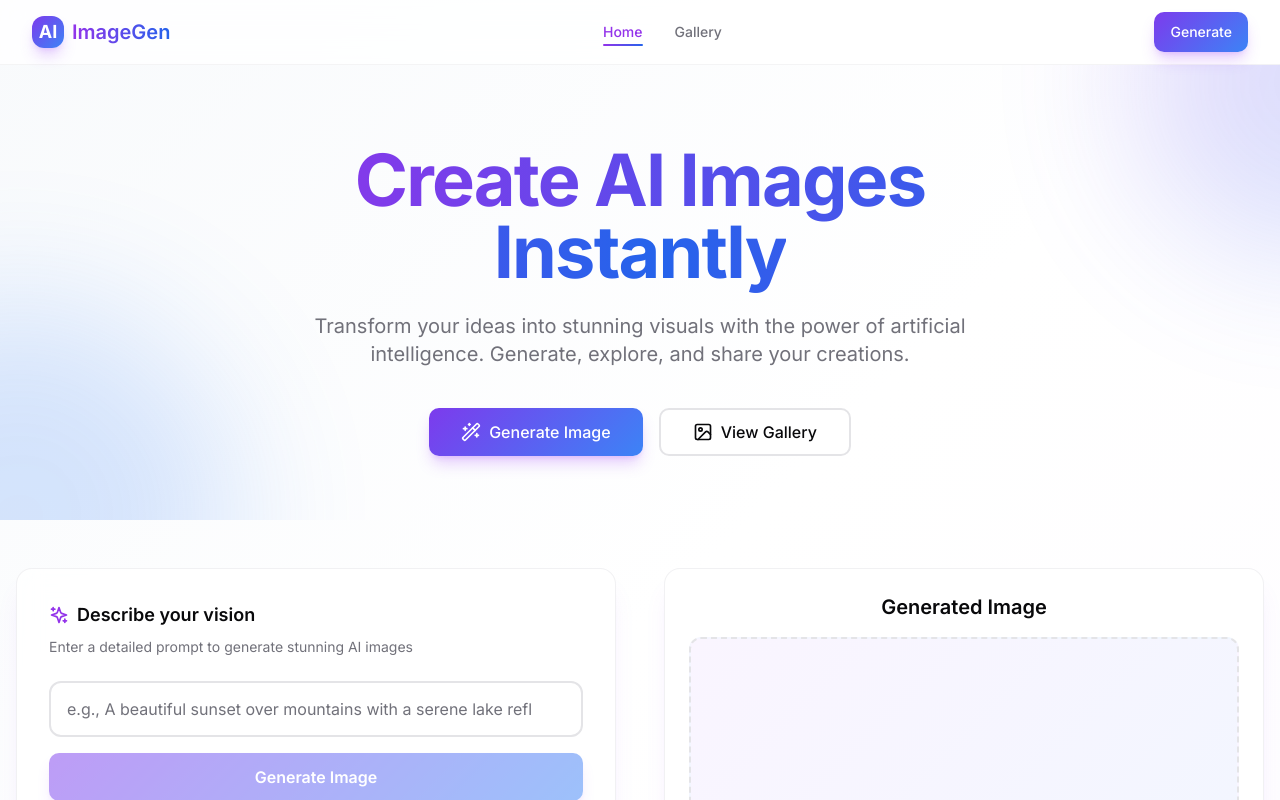
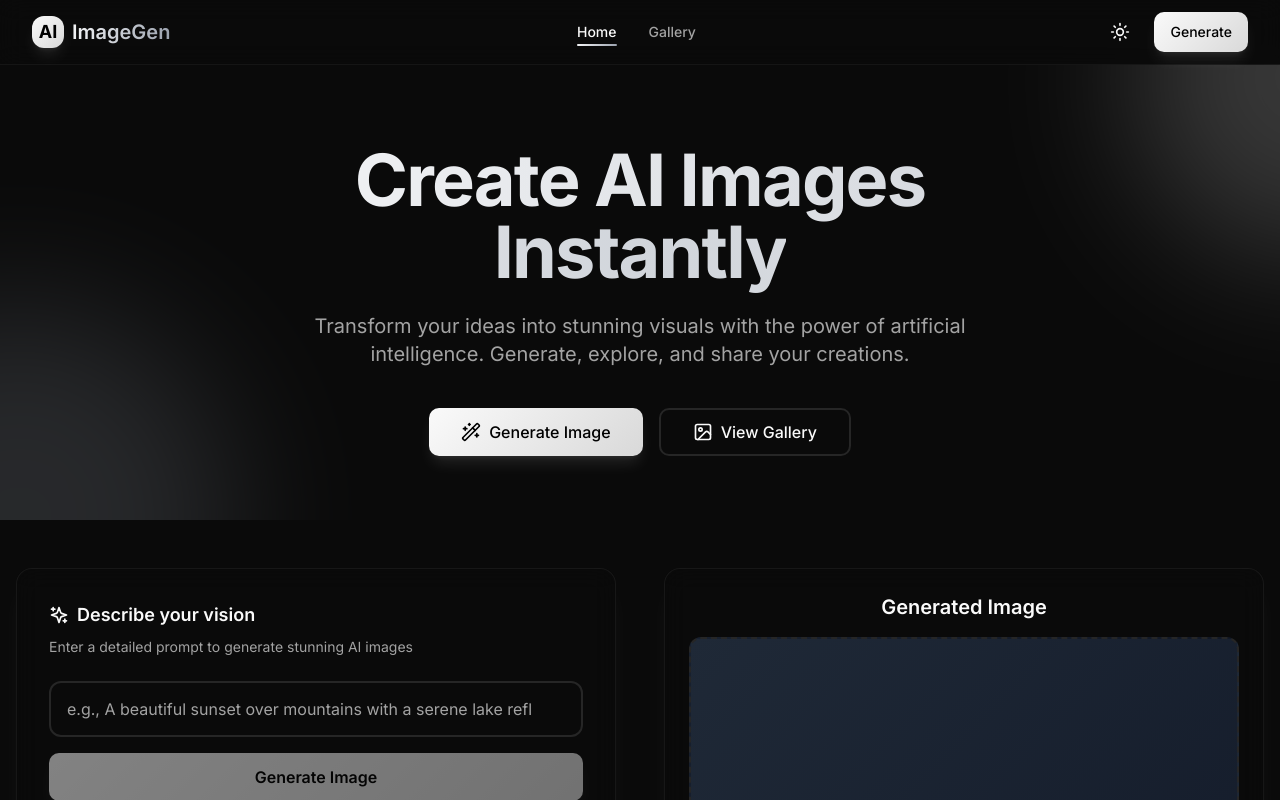
Before and after one commit to RoastedTomatos/next-img-generator, a Next.js app: page / in a window 1280 px wide. Shown: the top 800 px of the page. Built offline with nearby package versions, Linux system fonts and the light colour scheme.

Commit message:
feat: adjusted app with theme switch, changed color palette to more minimalistic

```diff
--- a/app/gallery/page.tsx
+++ b/app/gallery/page.tsx
@@ -13,7 +13,7 @@ export default function GalleryPage() {
           transition={{ duration: 0.5 }}
           className="mb-8"
         >
-          <h1 className="text-4xl md:text-5xl font-bold mb-3 bg-gradient-to-r from-purple-600 to-blue-600 bg-clip-text text-transparent">
+          <h1 className="text-4xl md:text-5xl font-bold mb-3 bg-gradient-to-r from-gray-900 to-gray-600 dark:from-gray-100 dark:to-gray-400 bg-clip-text text-transparent">
             Gallery
           </h1>
           <p className="text-lg text-muted-foreground">
--- a/app/globals.css
+++ b/app/globals.css
@@ -5,47 +5,47 @@
 @layer base {
   :root {
     --background: 0 0% 100%;
-    --foreground: 240 10% 3.9%;
+    --foreground: 0 0% 3.9%;
     --card: 0 0% 100%;
-    --card-foreground: 240 10% 3.9%;
+    --card-foreground: 0 0% 3.9%;
     --popover: 0 0% 100%;
-    --popover-foreground: 240 10% 3.9%;
-    --primary: 262 83% 58%;
-    --primary-foreground: 0 0% 100%;
-    --secondary: 240 4.8% 95.9%;
-    --secondary-foreground: 240 5.9% 10%;
-    --muted: 240 4.8% 95.9%;
-    --muted-foreground: 240 3.8% 46.1%;
-    --accent: 240 4.8% 95.9%;
-    --accent-foreground: 240 5.9% 10%;
+    --popover-foreground: 0 0% 3.9%;
+    --primary: 0 0% 9%;
+    --primary-foreground: 0 0% 98%;
+    --secondary: 0 0% 96.1%;
+    --secondary-foreground: 0 0% 9%;
+    --muted: 0 0% 96.1%;
+    --muted-foreground: 0 0% 45.1%;
+    --accent: 0 0% 96.1%;
+    --accent-foreground: 0 0% 9%;
     --destructive: 0 84.2% 60.2%;
     --destructive-foreground: 0 0% 98%;
-    --border: 240 5.9% 90%;
-    --input: 240 5.9% 90%;
-    --ring: 262 83% 58%;
+    --border: 0 0% 89.8%;
+    --input: 0 0% 89.8%;
+    --ring: 0 0% 3.9%;
     --radius: 0.75rem;
   }
 
   .dark {
-    --background: 240 10% 3.9%;
+    --background: 0 0% 3.9%;
     --foreground: 0 0% 98%;
-    --card: 240 10% 3.9%;
+    --card: 0 0% 7%;
     --card-foreground: 0 0% 98%;
-    --popover: 240 10% 3.9%;
+    --popover: 0 0% 3.9%;
     --popover-foreground: 0 0% 98%;
-    --primary: 262 83% 58%;
-    --primary-foreground: 0 0% 100%;
-    --secondary: 240 3.7% 15.9%;
+    --primary: 0 0% 98%;
+    --primary-foreground: 0 0% 9%;
+    --secondary: 0 0% 14.9%;
     --secondary-foreground: 0 0% 98%;
-    --muted: 240 3.7% 15.9%;
-    --muted-foreground: 240 5% 64.9%;
-    --accent: 240 3.7% 15.9%;
+    --muted: 0 0% 14.9%;
+    --muted-foreground: 0 0% 63.9%;
+    --accent: 0 0% 14.9%;
     --accent-foreground: 0 0% 98%;
     --destructive: 0 62.8% 30.6%;
     --destructive-foreground: 0 0% 98%;
-    --border: 240 3.7% 15.9%;
-    --input: 240 3.7% 15.9%;
-    --ring: 262 83% 58%;
+    --border: 0 0% 14.9%;
+    --input: 0 0% 14.9%;
+    --ring: 0 0% 83.1%;
   }
 }
 
@@ -63,11 +63,19 @@
 
 @layer utilities {
   .gradient-primary {
-    background: linear-gradient(135deg, hsl(262 83% 58%) 0%, hsl(217 91% 60%) 100%);
+    background: linear-gradient(135deg, hsl(0 0% 20%) 0%, hsl(0 0% 9%) 100%);
+  }
+
+  .dark .gradient-primary {
+    background: linear-gradient(135deg, hsl(0 0% 98%) 0%, hsl(0 0% 85%) 100%);
   }
 
   .gradient-soft {
-    background: linear-gradient(135deg, hsl(262 83% 58% / 0.1) 0%, hsl(217 91% 60% / 0.1) 100%);
+    background: linear-gradient(135deg, hsl(0 0% 20% / 0.1) 0%, hsl(0 0% 9% / 0.1) 100%);
+  }
+
+  .dark .gradient-soft {
+    background: linear-gradient(135deg, hsl(0 0% 98% / 0.1) 0%, hsl(0 0% 85% / 0.1) 100%);
   }
 
   .blur-backdrop {
--- a/app/layout.tsx
+++ b/app/layout.tsx
@@ -2,6 +2,7 @@ import type { Metadata } from "next"
 import { Inter } from "next/font/google"
 import "./globals.css"
 import { Navigation } from "@/components/navigation"
+import { ThemeProvider } from "@/components/theme-provider"
 
 const inter = Inter({ subsets: ["latin"] })
 
@@ -16,10 +17,12 @@ export default function RootLayout({
   children: React.ReactNode
 }) {
   return (
-    <html lang="en">
-      <body className={`${inter.className} bg-gradient-to-br from-slate-50 via-white to-purple-50/30 min-h-screen`}>
-        <Navigation />
-        {children}
+    <html lang="en" suppressHydrationWarning className="dark">
+      <body className={`${inter.className} min-h-screen bg-background text-foreground transition-colors`}>
+        <ThemeProvider>
+          <Navigation />
+          {children}
+        </ThemeProvider>
       </body>
     </html>
   )
--- a/app/page.tsx
+++ b/app/page.tsx
@@ -34,7 +34,7 @@ export default function Home() {
             }}
           />
           <motion.div
-            className="absolute top-60 -left-40 w-96 h-96 rounded-full bg-blue-500 opacity-20 blur-3xl"
+            className="absolute top-60 -left-40 w-96 h-96 rounded-full bg-gray-500 dark:bg-gray-400 opacity-20 blur-3xl"
             animate={{
               scale: [1, 1.3, 1],
               x: [0, -30, 0],
@@ -61,7 +61,7 @@ export default function Home() {
               transition={{ duration: 0.6, delay: 0.1 }}
               className="text-5xl md:text-6xl lg:text-7xl font-bold tracking-tight"
             >
-              <span className="bg-gradient-to-r from-purple-600 via-blue-600 to-purple-600 bg-clip-text text-transparent bg-[length:200%_auto] animate-[shimmer_3s_ease-in-out_infinite]">
+              <span className="bg-gradient-to-r from-gray-900 via-gray-700 to-gray-900 dark:from-gray-100 dark:via-gray-300 dark:to-gray-100 bg-clip-text text-transparent bg-[length:200%_auto] animate-[shimmer_3s_ease-in-out_infinite]">
                 Create AI Images Instantly
               </span>
             </motion.h1>
@@ -85,7 +85,7 @@ export default function Home() {
               <Button
                 asChild
                 size="lg"
-                className="gradient-primary hover:opacity-90 text-white shadow-lg shadow-purple-500/30 text-base px-8 h-12"
+                className="gradient-primary hover:opacity-90 text-white dark:text-black shadow-lg shadow-black/20 dark:shadow-white/10 text-base px-8 h-12"
               >
                 <Link href="#generate" className="flex items-center gap-2">
                   <Wand2 className="h-5 w-5" />
@@ -120,7 +120,7 @@ export default function Home() {
             transition={{ duration: 0.5, delay: 0.4 }}
             className="flex-1 w-full lg:sticky lg:top-20"
           >
-            <div className="rounded-2xl border border-border/50 bg-white/80 blur-backdrop shadow-xl shadow-purple-500/10 p-6">
+            <div className="rounded-2xl border border-border/50 bg-background/80 blur-backdrop shadow-xl shadow-black/5 dark:shadow-white/5 p-6">
               <h2 className="text-xl font-semibold mb-4 text-center">Generated Image</h2>
               <AnimatePresence mode="wait">
                 {generatedImage ? (
@@ -130,7 +130,7 @@ export default function Home() {
                     animate={{ opacity: 1, scale: 1 }}
                     exit={{ opacity: 0, scale: 0.95 }}
                     transition={{ duration: 0.3 }}
-                    className="relative aspect-square rounded-xl overflow-hidden bg-gradient-to-br from-purple-100 to-blue-100 border-2 border-border/50"
+                    className="relative aspect-square rounded-xl overflow-hidden bg-gradient-to-br from-gray-100 to-gray-200 dark:from-gray-800 dark:to-gray-700 border-2 border-border/50"
                   >
                     <Image
                       src={generatedImage.image_url}
@@ -151,10 +151,10 @@ export default function Home() {
                     initial={{ opacity: 0 }}
                     animate={{ opacity: 1 }}
                     exit={{ opacity: 0 }}
-                    className="flex flex-col items-center justify-center aspect-square rounded-xl bg-gradient-to-br from-purple-50 to-blue-50 border-2 border-dashed border-border"
+                    className="flex flex-col items-center justify-center aspect-square rounded-xl bg-gradient-to-br from-gray-50 to-gray-100 dark:from-gray-800 dark:to-gray-900 border-2 border-dashed border-border"
                   >
                     <div className="w-16 h-16 rounded-full gradient-soft flex items-center justify-center mb-4">
-                      <ImageIcon className="h-8 w-8 text-purple-600" />
+                      <ImageIcon className="h-8 w-8 text-gray-600 dark:text-gray-400" />
                     </div>
                     <p className="text-sm text-muted-foreground text-center px-4">
                       Your generated image will appear here
--- a/components/ImageCard.tsx
+++ b/components/ImageCard.tsx
@@ -90,7 +90,7 @@ const ImageCard = forwardRef<HTMLDivElement, Props>(function ImageCard(
       initial={{ opacity: 0, scale: 0.95 }}
       animate={{ opacity: 1, scale: 1 }}
       transition={{ duration: 0.3 }}
-      className="group relative overflow-hidden rounded-2xl border border-border/50 bg-white shadow-lg shadow-purple-500/5 hover:shadow-xl hover:shadow-purple-500/10 transition-all duration-300"
+      className="group relative overflow-hidden rounded-2xl border border-border/50 bg-card shadow-lg shadow-black/5 dark:shadow-white/5 hover:shadow-xl hover:shadow-black/10 dark:hover:shadow-white/10 transition-all duration-300"
     >
       <div
         role="button"
@@ -164,7 +164,7 @@ const ImageCard = forwardRef<HTMLDivElement, Props>(function ImageCard(
         <div className="flex max-h-[90vh] min-h-[40vh] items-center justify-center p-4">
           <div className="relative max-h-[90vh] w-full max-w-7xl">
             <div className="relative mx-auto h-full w-full">
-              <div className="relative mx-auto flex max-h-[90vh] max-w-full items-center justify-center rounded-lg overflow-hidden bg-gradient-to-br from-purple-50 to-blue-50">
+              <div className="relative mx-auto flex max-h-[90vh] max-w-full items-center justify-center rounded-lg overflow-hidden bg-gradient-to-br from-gray-50 to-gray-100 dark:from-gray-800 dark:to-gray-900">
                 {isExternalUrl(imageUrl) ? (
                   <Image
                     src={imageUrl}
--- a/components/Modal.tsx
+++ b/components/Modal.tsx
@@ -92,13 +92,13 @@ export default function Modal({ open, onClose, children, ariaLabel, ariaLabelled
             animate={{ opacity: 1, scale: 1, y: 0 }}
             exit={{ opacity: 0, scale: 0.95, y: 20 }}
             transition={{ duration: 0.2, ease: "easeOut" }}
-            className="relative z-40 w-full max-w-7xl max-h-[90vh] rounded-2xl bg-white/95 backdrop-blur-xl shadow-2xl shadow-purple-500/20 outline-none overflow-hidden"
+            className="relative z-40 w-full max-w-7xl max-h-[90vh] rounded-2xl bg-background/95 backdrop-blur-xl shadow-2xl shadow-black/20 dark:shadow-white/10 outline-none overflow-hidden"
           >
             <button
               type="button"
               onClick={onClose}
               aria-label="Close"
-              className="absolute z-50 right-4 top-4 inline-flex h-10 w-10 items-center justify-center rounded-full bg-white/90 hover:bg-white text-foreground shadow-lg transition-all hover:scale-110 focus:outline-none focus:ring-2 focus:ring-purple-500/50"
+              className="absolute z-50 right-4 top-4 inline-flex h-10 w-10 items-center justify-center rounded-full bg-background/90 hover:bg-background text-foreground shadow-lg transition-all hover:scale-110 focus:outline-none focus:ring-2 focus:ring-ring/50"
             >
               <X className="h-5 w-5" />
             </button>
--- a/components/image-generator.tsx
+++ b/components/image-generator.tsx
@@ -63,10 +63,10 @@ export function ImageGenerator({ onImageGenerated }: ImageGeneratorProps) {
       transition={{ duration: 0.5, delay: 0.2 }}
       className="w-full max-w-2xl mx-auto"
     >
-      <div className="relative rounded-2xl border border-border/50 bg-white/80 blur-backdrop shadow-xl shadow-purple-500/10 p-8 space-y-6">
+      <div className="relative rounded-2xl border border-border/50 bg-background/80 blur-backdrop shadow-xl shadow-black/5 dark:shadow-white/5 p-8 space-y-6">
         <div className="space-y-2">
           <div className="flex items-center gap-2">
-            <Sparkles className="h-5 w-5 text-purple-600" />
+            <Sparkles className="h-5 w-5 text-foreground" />
             <h3 className="text-lg font-semibold text-foreground">Describe your vision</h3>
           </div>
           <p className="text-sm text-muted-foreground">
@@ -84,7 +84,7 @@ export function ImageGenerator({ onImageGenerated }: ImageGeneratorProps) {
                 if (e.key === 'Enter' && !loading) handleGenerate()
               }}
               disabled={loading}
-              className="h-14 text-base pr-12 border-2 focus-visible:ring-2 focus-visible:ring-purple-500/50 focus-visible:border-purple-500/50"
+              className="h-14 text-base pr-12 border-2 focus-visible:ring-2 focus-visible:ring-ring/50 focus-visible:border-ring/50"
             />
           </div>
 
@@ -114,7 +114,7 @@ export function ImageGenerator({ onImageGenerated }: ImageGeneratorProps) {
           <Button
             onClick={handleGenerate}
             disabled={loading || !prompt.trim()}
-            className="w-full h-12 gradient-primary hover:opacity-90 text-white shadow-lg shadow-purple-500/30 disabled:opacity-50 disabled:cursor-not-allowed text-base font-semibold"
+            className="w-full h-12 gradient-primary hover:opacity-90 text-white dark:text-black shadow-lg shadow-black/20 dark:shadow-white/10 disabled:opacity-50 disabled:cursor-not-allowed text-base font-semibold"
           >
             {loading ? (
               <span className="flex items-center gap-2">
--- a/components/navigation.tsx
+++ b/components/navigation.tsx
@@ -5,18 +5,20 @@ import { usePathname } from 'next/navigation'
 import { Button } from '@/components/ui/button'
 import { motion, AnimatePresence } from 'framer-motion'
 import { useState } from 'react'
-import { Menu, X } from 'lucide-react'
+import { Menu, X, Moon, Sun } from 'lucide-react'
+import { useTheme } from '@/components/theme-provider'
 
 export function Navigation() {
   const pathname = usePathname()
   const [mobileMenuOpen, setMobileMenuOpen] = useState(false)
+  const { theme, toggleTheme } = useTheme()
 
   return (
     <motion.nav
       initial={{ y: -20, opacity: 0 }}
       animate={{ y: 0, opacity: 1 }}
       transition={{ duration: 0.3 }}
-      className="fixed top-0 left-0 right-0 z-50 border-b border-border/40 bg-white/80 blur-backdrop"
+      className="fixed top-0 left-0 right-0 z-50 border-b border-border/40 bg-background/80 blur-backdrop"
     >
       <div className="container mx-auto px-4 sm:px-6 lg:px-8">
         <div className="flex h-16 items-center justify-between">
@@ -25,10 +27,10 @@ export function Navigation() {
               whileHover={{ scale: 1.05 }}
               className="flex items-center space-x-2"
             >
-              <div className="h-8 w-8 rounded-lg gradient-primary flex items-center justify-center shadow-lg shadow-purple-500/30">
-                <span className="text-white font-bold text-lg">AI</span>
+              <div className="h-8 w-8 rounded-lg gradient-primary flex items-center justify-center shadow-lg shadow-black/20 dark:shadow-white/10">
+                <span className="text-white dark:text-black font-bold text-lg">AI</span>
               </div>
-              <span className="text-xl font-semibold bg-gradient-to-r from-purple-600 to-blue-600 bg-clip-text text-transparent">
+              <span className="text-xl font-semibold bg-gradient-to-r from-gray-900 to-gray-600 dark:from-gray-100 dark:to-gray-400 bg-clip-text text-transparent">
                 ImageGen
               </span>
             </motion.div>
@@ -37,38 +39,49 @@ export function Navigation() {
           <div className="hidden md:flex items-center space-x-8">
             <Link
               href="/"
-              className={`text-sm font-medium transition-colors hover:text-purple-600 relative ${
-                pathname === '/' ? 'text-purple-600' : 'text-muted-foreground'
+              className={`text-sm font-medium transition-colors hover:text-foreground relative ${
+                pathname === '/' ? 'text-foreground' : 'text-muted-foreground'
               }`}
             >
               Home
               {pathname === '/' && (
                 <motion.div
                   layoutId="activeIndicator"
-                  className="absolute -bottom-1 left-0 right-0 h-0.5 bg-gradient-to-r from-purple-600 to-blue-600 rounded-full"
+                  className="absolute -bottom-1 left-0 right-0 h-0.5 bg-gradient-to-r from-gray-900 to-gray-600 dark:from-gray-100 dark:to-gray-400 rounded-full"
                 />
               )}
             </Link>
             <Link
               href="/gallery"
-              className={`text-sm font-medium transition-colors hover:text-purple-600 relative ${
-                pathname === '/gallery' ? 'text-purple-600' : 'text-muted-foreground'
+              className={`text-sm font-medium transition-colors hover:text-foreground relative ${
+                pathname === '/gallery' ? 'text-foreground' : 'text-muted-foreground'
               }`}
             >
               Gallery
               {pathname === '/gallery' && (
                 <motion.div
                   layoutId="activeIndicator"
-                  className="absolute -bottom-1 left-0 right-0 h-0.5 bg-gradient-to-r from-purple-600 to-blue-600 rounded-full"
+                  className="absolute -bottom-1 left-0 right-0 h-0.5 bg-gradient-to-r from-gray-900 to-gray-600 dark:from-gray-100 dark:to-gray-400 rounded-full"
                 />
               )}
             </Link>
           </div>
 
           <div className="hidden md:flex items-center space-x-4">
+            <button
+              onClick={toggleTheme}
+              className="p-2 rounded-lg hover:bg-accent transition-colors"
+              aria-label="Toggle theme"
+            >
+              {theme === 'dark' ? (
+                <Sun className="h-5 w-5" />
+              ) : (
+                <Moon className="h-5 w-5" />
+              )}
+            </button>
             <Button
               asChild
-              className="gradient-primary hover:opacity-90 text-white shadow-lg shadow-purple-500/30"
+              className="gradient-primary hover:opacity-90 text-white dark:text-black shadow-lg shadow-black/20 dark:shadow-white/10"
             >
               <Link href="/#generate">Generate</Link>
             </Button>
@@ -101,7 +114,7 @@ export function Navigation() {
               onClick={() => setMobileMenuOpen(false)}
               className={`block px-4 py-2 rounded-lg text-sm font-medium transition-colors ${
                 pathname === '/'
-                  ? 'text-purple-600 bg-purple-50'
+                  ? 'text-foreground bg-accent'
                   : 'text-muted-foreground hover:bg-accent'
               }`}
             >
@@ -118,10 +131,30 @@ export function Navigation() {
             >
               Gallery
             </Link>
-            <div className="px-4 pt-2">
+            <div className="px-4 pt-2 space-y-2">
+              <button
+                onClick={() => {
+                  toggleTheme()
+                  setMobileMenuOpen(false)
+                }}
+                className="w-full p-2 rounded-lg hover:bg-accent transition-colors flex items-center justify-center gap-2 text-sm font-medium"
+                aria-label="Toggle theme"
+              >
+                {theme === 'dark' ? (
+                  <>
+                    <Sun className="h-4 w-4" />
+                    Light Mode
+                  </>
+                ) : (
+                  <>
+                    <Moon className="h-4 w-4" />
+                    Dark Mode
+                  </>
+                )}
+              </button>
               <Button
                 asChild
-                className="w-full gradient-primary hover:opacity-90 text-white shadow-lg shadow-purple-500/30"
+                className="w-full gradient-primary hover:opacity-90 text-white dark:text-black shadow-lg shadow-black/20 dark:shadow-white/10"
                 onClick={() => setMobileMenuOpen(false)}
               >
                 <Link href="/#generate">Generate</Link>
--- /dev/null
+++ b/components/theme-provider.tsx
@@ -0,0 +1,57 @@
+'use client'
+
+import * as React from 'react'
+
+type Theme = 'dark' | 'light'
+
+interface ThemeContextType {
+  theme: Theme
+  toggleTheme: () => void
+}
+
+const ThemeContext = React.createContext<ThemeContextType>({
+  theme: 'dark',
+  toggleTheme: () => {},
+})
+
+export function ThemeProvider({ children }: { children: React.ReactNode }) {
+  const [theme, setTheme] = React.useState<Theme>('dark')
+  const [mounted, setMounted] = React.useState(false)
+
+  React.useEffect(() => {
+    setMounted(true)
+    const savedTheme = localStorage.getItem('theme') as Theme
+    if (savedTheme) {
+      setTheme(savedTheme)
+      document.documentElement.classList.toggle('dark', savedTheme === 'dark')
+    } else {
+      document.documentElement.classList.add('dark')
+    }
+  }, [])
+
+  React.useEffect(() => {
+    if (mounted) {
+      const root = document.documentElement
+      if (theme === 'dark') {
+        root.classList.add('dark')
+      } else {
+        root.classList.remove('dark')
+      }
+      localStorage.setItem('theme', theme)
+    }
+  }, [theme, mounted])
+
+  const toggleTheme = React.useCallback(() => {
+    setTheme((prev) => (prev === 'dark' ? 'light' : 'dark'))
+  }, [])
+
+  return (
+    <ThemeContext.Provider value={{ theme, toggleTheme }}>
+      {children}
+    </ThemeContext.Provider>
+  )
+}
+
+export function useTheme() {
+  return React.useContext(ThemeContext)
+}
--- a/components/ui/input.tsx
+++ b/components/ui/input.tsx
@@ -11,7 +11,7 @@ const Input = React.forwardRef<HTMLInputElement, InputProps>(
       <input
         type={type}
         className={cn(
-          "flex h-10 w-full rounded-lg border-2 border-input bg-background px-4 py-2 text-sm ring-offset-background file:border-0 file:bg-transparent file:text-sm file:font-medium placeholder:text-muted-foreground focus-visible:outline-none focus-visible:ring-2 focus-visible:ring-purple-500/50 focus-visible:border-purple-500/50 transition-all disabled:cursor-not-allowed disabled:opacity-50",
+          "flex h-10 w-full rounded-lg border-2 border-input bg-background px-4 py-2 text-sm ring-offset-background file:border-0 file:bg-transparent file:text-sm file:font-medium placeholder:text-muted-foreground focus-visible:outline-none focus-visible:ring-2 focus-visible:ring-ring/50 focus-visible:border-ring/50 transition-all disabled:cursor-not-allowed disabled:opacity-50",
           className
         )}
         ref={ref}
```
Also changed, not shown: components/gallery.tsx (+5 -5 lines).
